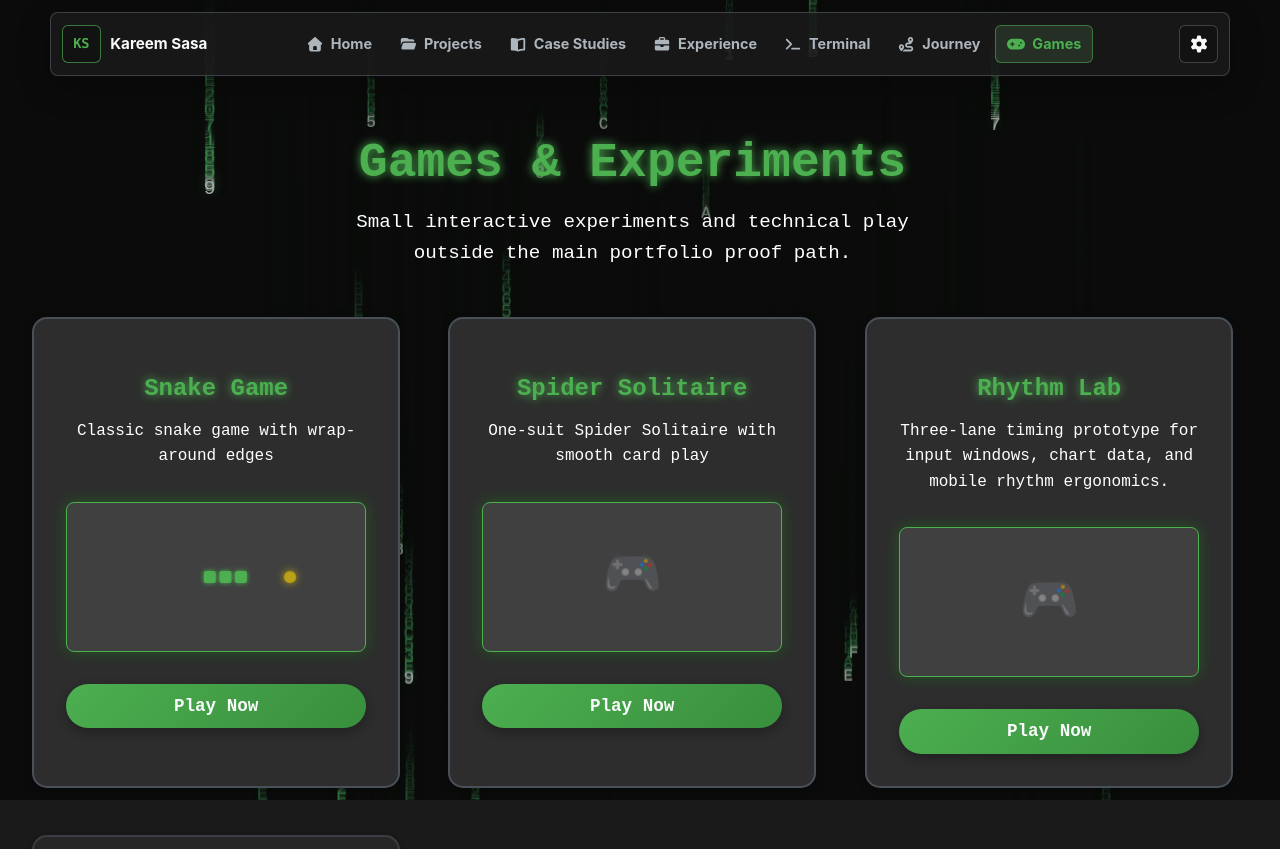
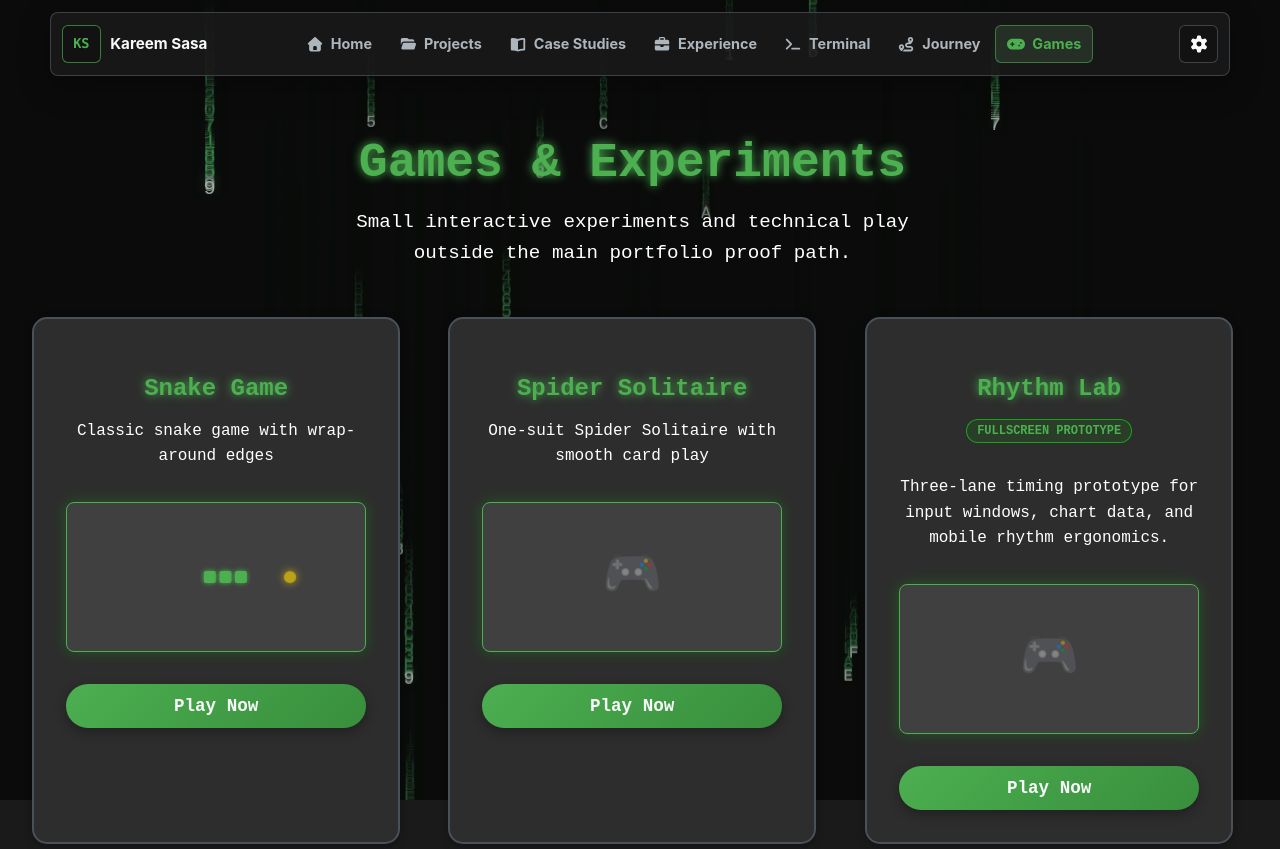
Before and after one commit to kareemsasa3/personal-website, a React (Vite) app in the folder web/: page /games in a window 1280 px wide. Shown: the top 849 px of the page. Built offline with nearby package versions, Linux system fonts and the light colour scheme.

Commit message:
Clarify immersive Rhythm Lab route integration

```diff
--- a/web/src/App.tsx
+++ b/web/src/App.tsx
@@ -5,7 +5,7 @@ import Layout from "./components/Layout/Layout";
 import { ErrorBoundary, PageLoader } from "./components/common";
 import {
   mainRoutes,
-  topLevelRoutes,
+  immersiveRoutes,
   defaultRoute,
   notFoundRoute,
 } from "./routes";
@@ -67,7 +67,7 @@ const RouteMetadataUpdater = () => {
   return null;
 };
 
-const topLevelRouteElement = (element: ReactElement) => (
+const immersiveRouteElement = (element: ReactElement) => (
   <ErrorBoundary>
     <Suspense fallback={<PageLoader />}>{element}</Suspense>
   </ErrorBoundary>
@@ -96,12 +96,12 @@ const AppRoutes = () => {
           <Route path={notFoundRoute.path} element={notFoundRoute.element} />
         </Route>
 
-        {/* Render top-level routes that don't use the main Layout */}
-        {topLevelRoutes.map((route) => (
+        {/* Render immersive routes that bypass the standard site Layout shell. */}
+        {immersiveRoutes.map((route) => (
           <Route
             key={route.path}
             path={route.path}
-            element={topLevelRouteElement(route.element)}
+            element={immersiveRouteElement(route.element)}
           />
         ))}
       </Routes>
--- a/web/src/components/GameCard/GameCard.css
+++ b/web/src/components/GameCard/GameCard.css
@@ -70,6 +70,24 @@
     font-weight: 700;
     text-shadow: 0 0 10px var(--terminal-primary, #4CAF50);
     font-family: var(--terminal-font, 'Courier New', 'Monaco', 'Menlo', monospace);
+}
+
+.game-card-badge {
+    display: inline-flex;
+    align-items: center;
+    justify-content: center;
+    max-width: 100%;
+    margin: 0 0 var(--spacing-sm);
+    padding: 4px 10px;
+    border: 1px solid rgba(0, 255, 0, 0.55);
+    border-radius: 999px;
+    color: var(--terminal-primary, #4CAF50);
+    background: rgba(0, 255, 0, 0.08);
+    font-family: var(--terminal-font, 'Courier New', 'Monaco', 'Menlo', monospace);
+    font-size: 0.75rem;
+    font-weight: 700;
+    line-height: 1.2;
+    text-transform: uppercase;
 }
 
 .game-card p {
--- a/web/src/components/GameCard/GameCard.tsx
+++ b/web/src/components/GameCard/GameCard.tsx
@@ -11,6 +11,7 @@ const GameCard: React.FC<GameCardProps> = ({
   description,
   path,
   previewType,
+  modeLabel,
   isComingSoon = false,
 }) => {
   const renderPreview = () => {
@@ -47,6 +48,7 @@ const GameCard: React.FC<GameCardProps> = ({
     <Link to={path} className="game-card">
       <div className="game-card-content">
         <h3>{title}</h3>
+        {modeLabel ? <div className="game-card-badge">{modeLabel}</div> : null}
         <p>{description}</p>
         <div className="game-preview">{renderPreview()}</div>
         <div className="play-button">Play Now</div>
--- a/web/src/data/gamesData.ts
+++ b/web/src/data/gamesData.ts
@@ -5,6 +5,7 @@ export interface GameData {
   path: string;
   previewType: string;
   isAvailable: boolean;
+  modeLabel?: string;
 }
 
 export const gamesData: GameData[] = [
@@ -32,6 +33,7 @@ export const gamesData: GameData[] = [
     path: "/games/rhythm-lab",
     previewType: "placeholder",
     isAvailable: true,
+    modeLabel: "Fullscreen prototype",
   },
   // Future games will be added here
   // Example:
--- a/web/src/routes/index.tsx
+++ b/web/src/routes/index.tsx
@@ -25,7 +25,7 @@ const CaseStudyArachne = lazyWithMinTime(
 const Games = lazyWithMinTime(() => import("../pages/Games"));
 const SnakeGame = lazyWithMinTime(() => import("../pages/SnakeGame"));
 const SpiderSolitaire = lazyWithMinTime(() => import("../pages/SpiderSolitaire"));
-const RhythmLab = lazyWithMinTime(() => import("../pages/RhythmLab"));
+const RhythmLab = lazyWithMinTime(() => import("../pages/RhythmLab"), 0);
 const Work = lazyWithMinTime(() => import("../pages/Work"));
 const Journey = lazyWithMinTime(() => import("../pages/Journey"));
 
@@ -62,8 +62,8 @@ const routes: AppRoute[] = [
 
 export const mainRoutes: AppRoute[] = routes;
 
-// Top-level routes that don't use the main Layout
-export const topLevelRoutes: AppRoute[] = [
+// Immersive routes bypass the standard site Layout shell.
+export const immersiveRoutes: AppRoute[] = [
   { path: "games/rhythm-lab", element: React.createElement(RhythmLab) },
 ];
 
--- a/web/src/utils/lazyWithMinTime.ts
+++ b/web/src/utils/lazyWithMinTime.ts
@@ -12,6 +12,10 @@ export const lazyWithMinTime = <P = Record<string, never>>(
   factory: () => Promise<{ default: ComponentType<P> }>,
   minDisplayTime: number = 500
 ): LazyExoticComponent<ComponentType<P>> => {
+  if (minDisplayTime <= 0) {
+    return lazy(factory);
+  }
+
   return lazy(() =>
     Promise.all([
       factory(),
```
